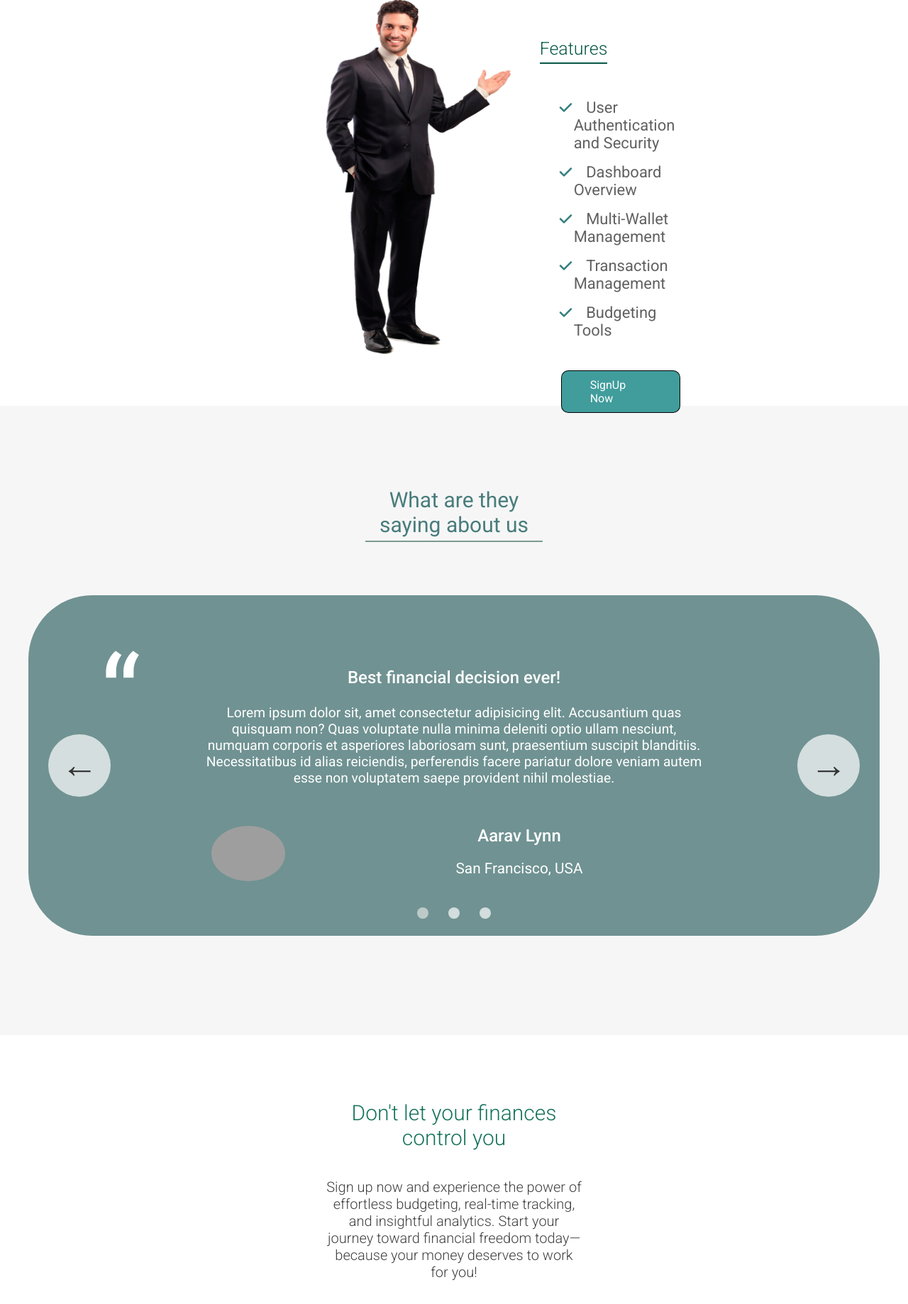
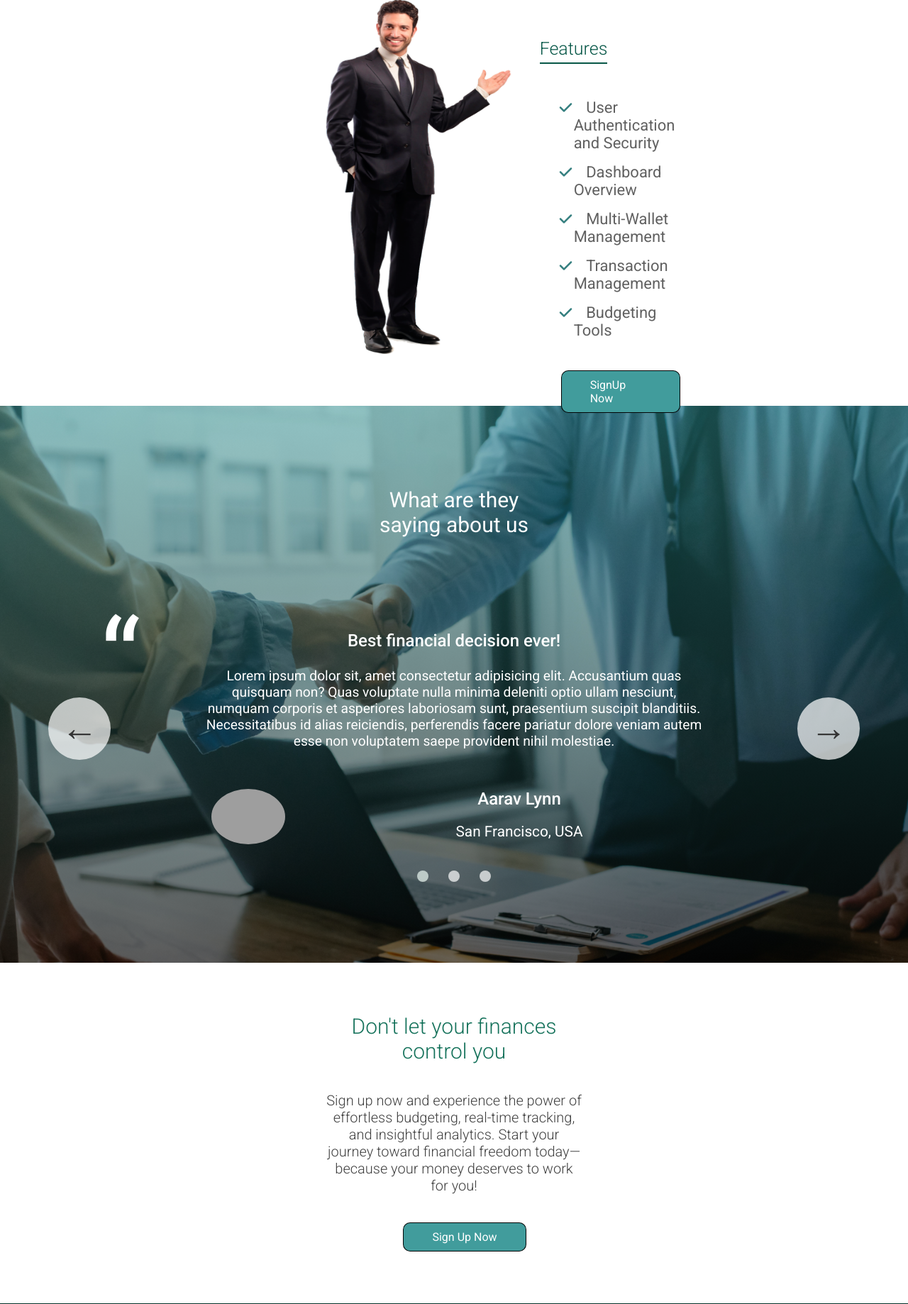
Before and after one commit to costasnicou/spendsense, a Django app: page / in a window 1280 px wide. Shown: the part 1865-3703 px from the top of the page at 71% size. Run offline with Django 5.2, Linux system fonts and the light colour scheme; some libraries are stand-ins or nearby versions; grey boxes are pictures that could not be loaded.

Commit message:
css-changes-1.0

```diff
--- a/spendsense/dashboard/static/css/homepage.css
+++ b/spendsense/dashboard/static/css/homepage.css
@@ -294,15 +294,19 @@
 
 .testimonials{
     text-align: center;
-    background-color: #f6f6f6; */
-}
+    background-color: #f6f6f6;
+
+    background:linear-gradient(0deg, rgba(4, 4, 4, 0.573), rgba(42, 143, 143, 0.49)), url('../images/testimonials.jpg');
+    background-size: cover;
+  }
 
 .testimonials-title {
+  border:none;
 
-  color:  rgb(73, 124, 124);
+  color: white;
   /* color: red; */
   /* color: rgb(74, 74, 74); */
-  border-color:rgba(54, 106, 85, 0.637);
+  /* border-color:rgba(54, 106, 85, 0.637); */
   position: relative;
   top: 50px;
   font-weight: 400;
@@ -317,17 +321,16 @@
 .slider {
   max-width: 100rem;
   height: 30rem;
-  margin: 100px auto;
+  margin: 50px auto;
   /* margin-top: 100px; */
   position: relative;
+  color: rgb(156, 156, 156);
+  /* /* background-color: rgb(87, 149, 149); */
   color: white;
-  background-color: rgb(87, 149, 149);
-  background-color: rgb(112, 146, 146);
   overflow: hidden;
+
   border-radius: 90px;
-  /* box-shadow: 14px 10px 102px -23px rgba(0,0,0,0.75);
-  -webkit-box-shadow: 14px 10px 102px -23px rgba(0,0,0,0.75);
-  -moz-box-shadow: 14px 10px 102px -23px rgba(0,0,0,0.75); */
+
 
   transition: all ease-in 0.5s;
 }
@@ -486,6 +489,7 @@
   font-size: 30px;
   color: rgb(21, 114, 91);
   font-weight: 300;
+  margin-top: 0;
 }
 
 .call-to-action-article p{
--- a/spendsense/dashboard/static/css/signup.css
+++ b/spendsense/dashboard/static/css/signup.css
@@ -5,6 +5,10 @@
     text-align: center;
     padding: 100px;
 }
+
+.signup-container h1{
+    font-size: 40px;
+}
 .signup-container form{
     width: 70%;
     margin: 0 auto;
```
Also changed, not shown: spendsense/dashboard/static/images/testimonials.jpg.
